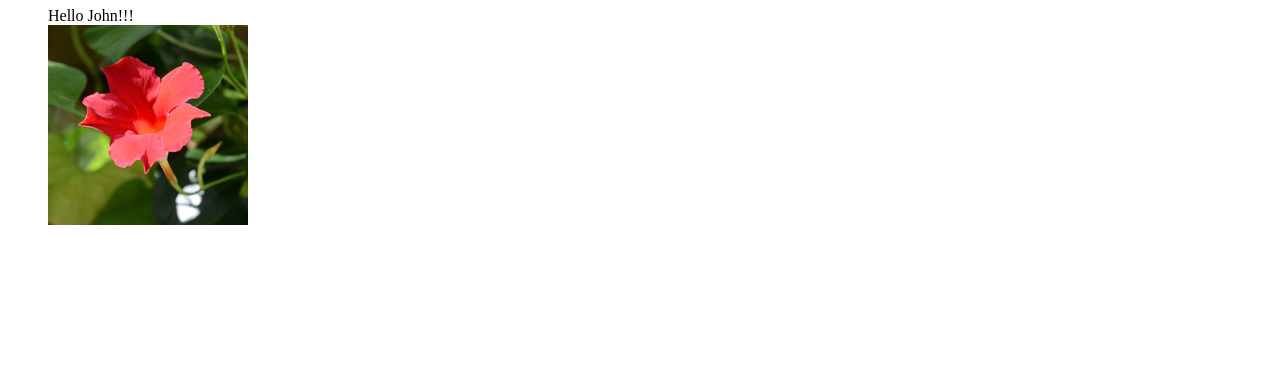
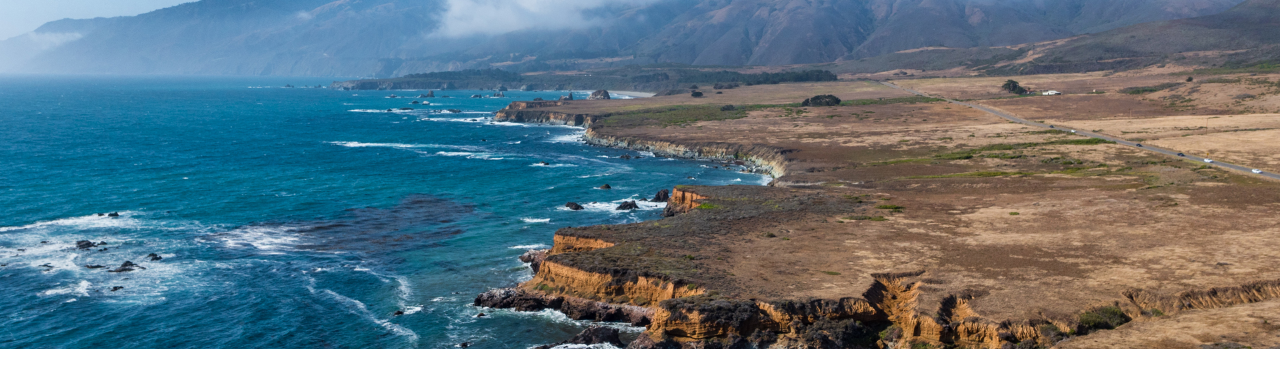
Before and after one commit to Grzegorzsa/Webpack-4-HTML-SCSS-ES8-starter, a website built with webpack: page src/index.html in a window 1280 px wide. Shown: the part 73-438 px from the top of the page. Built offline with nearby package versions, Linux system fonts and the light colour scheme.

Commit message:
Update sample content

```diff
--- a/src/index.html
+++ b/src/index.html
@@ -5,10 +5,9 @@
   <title>Webpack starter</title>
 </head>
 <body>
+<div class="slider"></div>
 <div class="container">
-  <h1>Webpack starter</h1>
-  <div id="message"></div>
-  <img src="img/flower.jpg" alt="flower">
+  <h1>Webpack html/scss/ES8 starter</h1>
 </div>
 </body>
 </html>
--- a/src/js/app.js
+++ b/src/js/app.js
@@ -1,6 +1,2 @@
-import style from '../scss/main.scss';
-
-const name = 'John';
-const greeting = `Hello ${name}!!!`;
-const htmlElement = document.getElementById('message');
-htmlElement.innerText = greeting;
+const sayHello = name => `Hello from ${name}`;
+console.log(sayHello('John'));
--- a/src/scss/main.scss
+++ b/src/scss/main.scss
@@ -1,3 +1,8 @@
+body,
+html {
+  margin: 0;
+  padding: 0;
+}
 .container {
   max-width: 1200px;
   width: 100%;
@@ -5,3 +10,8 @@
   padding: 0 0.5em;
   margin: 0 auto;
 }
+.slider {
+  background: url("../img/slider1.jpg") no-repeat center center / cover;
+  width: 100%;
+  padding-bottom: 33%;
+}
```
Also changed, not shown: README.md, src/img/flower.jpg (deleted), src/img/slider1.jpg (added).
